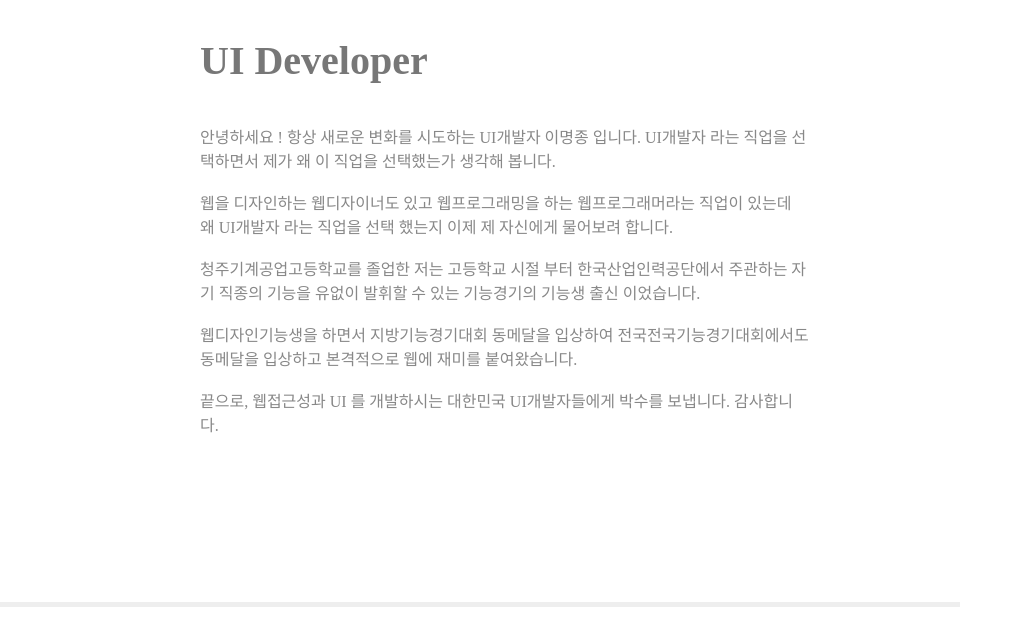
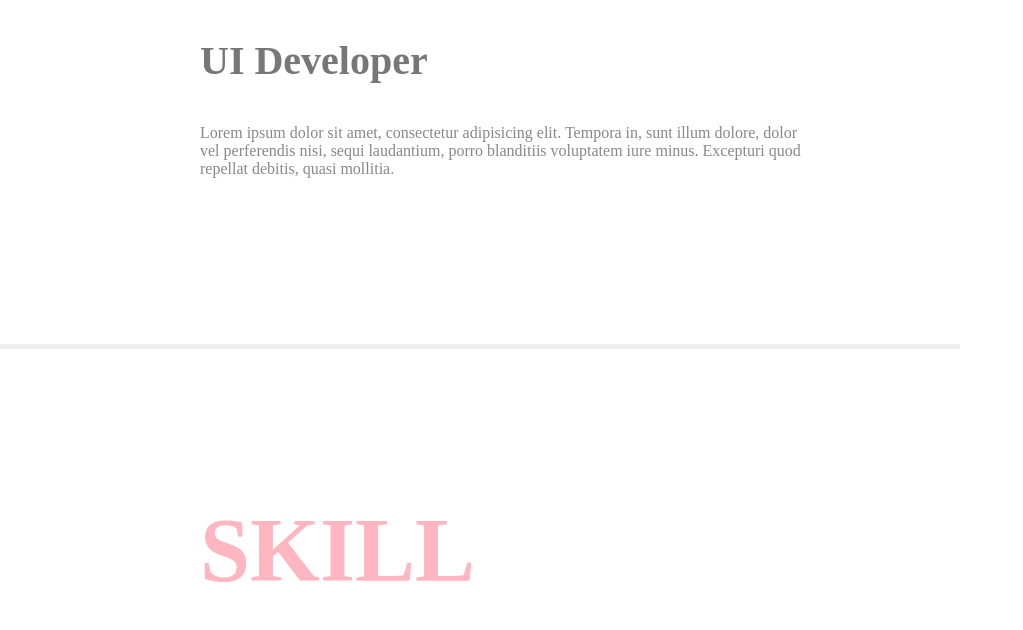
Before and after one commit to ddowon/ddowon.github.io, a plain HTML site: page index.html in a window 1280 px wide. Shown: the part 1061-1691 px from the top of the page, without its empty margins (0-1023 px from the left). Drawn offline with nearby package versions, Linux system fonts and the light colour scheme.

Commit message:
포트폴리오페이지

```diff
--- a/index.css
+++ b/index.css
@@ -143,7 +143,9 @@ section {
 }
 
 .main .skill .content {
+	margin-top:50px;
 	text-align: center;
+
 }
 
 
--- a/index.html
+++ b/index.html
@@ -48,19 +48,9 @@
 			<section class="introduce" id="introduce">
 				<h2>INTRODUCE</h2>
 				<h3>UI Developer</h3>
-				<p>	안녕하세요 ! 항상 새로운 변화를 시도하는 UI개발자 이명종 입니다. UI개발자 라는 직업을 선택하면서 제가 왜 이 직업을 선택했는가 생각해 봅니다.
-				<br />
-				<br />
-				웹을 디자인하는 웹디자이너도 있고 웹프로그래밍을 하는 웹프로그래머라는 직업이 있는데 왜 UI개발자 라는 직업을 선택 했는지 이제 제 자신에게 물어보려 합니다.
-				<br />
-				<br />
-				청주기계공업고등학교를 졸업한 저는 고등학교 시절 부터 한국산업인력공단에서 주관하는 자기 직종의 기능을 유없이 발휘할 수 있는 기능경기의 기능생 출신 이었습니다.
-				<br />
-				<br />
-				웹디자인기능생을 하면서 지방기능경기대회 동메달을 입상하여 전국전국기능경기대회에서도 동메달을 입상하고 본격적으로 웹에 재미를 붙여왔습니다.
-				<br />
-				<br />
-				끝으로, 웹접근성과 UI 를 개발하시는 대한민국 UI개발자들에게 박수를 보냅니다. 감사합니다.</p>
+				<p>
+					Lorem ipsum dolor sit amet, consectetur adipisicing elit. Tempora in, sunt illum dolore, dolor vel perferendis nisi, sequi laudantium, porro blanditiis voluptatem iure minus. Excepturi quod repellat debitis, quasi mollitia.
+				</p>
 			</section>
 			<section class="skill" id="skill">
 				<h2>SKILL</h2>
--- a/js.js
+++ b/js.js
@@ -55,7 +55,7 @@ $(function(){
 		var $delay_time = 0;
 		if( scrollTop > portfolio_offset){
 			$(".portfolio .list").find("li").each(function(){
-				TweenMax.to([$(this)], 0.6,  { delay : $delay_time, opacity : 1, x : '-300px' })
+				TweenMax.to([$(this)], 1,  { delay : $delay_time, opacity : 1, x : '-300px' })
 				$delay_time += 0.2;
 			})
 		}
```
